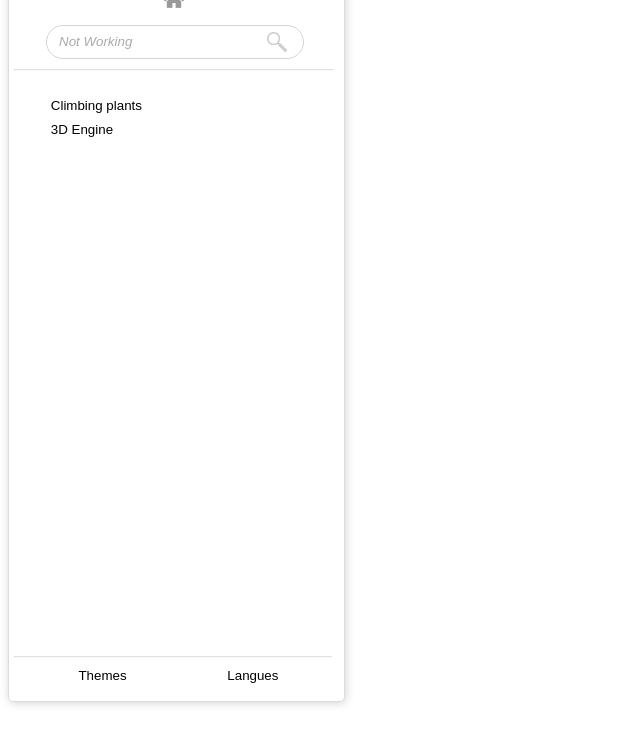
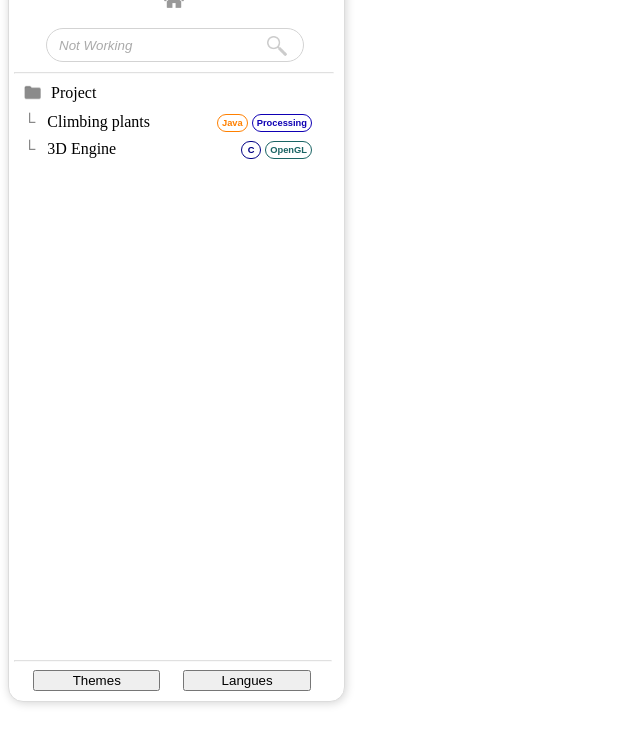
Before and after one commit to noah-dufaud/noah-dufaud, a plain HTML site: page docs/index.html in a window 1280 px wide. Shown: the part 81-816 px from the top of the page, without its empty margins (0-640 px from the left). Drawn offline with Linux system fonts and the light colour scheme.

Commit message:
docs: navigation project label, page content fade

```diff
--- a/docs/index.html
+++ b/docs/index.html
@@ -1,7 +1,7 @@
 <!DOCTYPE html>
 <html>
     <head>
-        <title>Une petite page HTML</title>
+        <title>Noah Dufaud - Portfolio</title>
         <meta charset="utf-8" />
         <link rel="icon" href="favicon.ico" type="image/x-icon">
         <link rel="stylesheet" href="styles/index.css">
@@ -18,15 +18,32 @@
                 <button id="nav-home" onclick="StartHome()">
                     <img src="styles/home.png" width="20px" style="opacity: 0.4;">
                 </button>
-                <div id="nav-search">
+                <div id="nav-search" style="margin-top: 10px;">
                     <input type="text" placeholder="Not Working"/>
                     <img src="styles/search.png" width="20px" style="opacity: 0.2; vertical-align: middle;">
                 </div>
             </div>
             <hr>
-            <div class="navigation-field" style="padding-top: 15px;">
-                <button onclick="StartCB()">Climbing plants</button>
-                <button>3D Engine</button>
+            <div class="navigation-field">
+                <div> <img src="styles/folder.png" width="17pt" style="margin: 0px 10px; opacity: 0.6; vertical-align: top;"/>Project</div>
+                <div class="nav-project" onclick="StartCB()" style="padding-top: 10px;">
+
+                    <span style="opacity: 0.5;">└&nbsp;&nbsp;&nbsp;</span>
+                    <span class="project-name">Climbing plants</span>
+                    <span class="project-label">
+                        <button style="color: rgb(255, 128, 0); border-color: rgb(255, 128, 0);">Java</button>
+                        <button style="color: rgb(15, 0, 180); border-color: rgb(15, 0, 180);">Processing</button>
+
+                    </span>
+                </div>
+                <div class="nav-project" onclick="">
+                    <span style="opacity: 0.5;">└&nbsp;&nbsp;&nbsp;</span>
+                    <span class="project-name">3D Engine</span>
+                    <span class="project-label">
+                        <button style="color: rgb(0, 0, 132); border-color: rgb(0, 0, 132);">C</button>
+                        <button style="color: rgb(25, 100, 100); border-color: rgb(25, 100, 100);">OpenGL</button>
+                    </span>
+                </div>
             </div>
             <div id="navigation-setting" class="navigation-field">
                 <hr>
--- a/docs/js/nav.js
+++ b/docs/js/nav.js
@@ -2,6 +2,7 @@ const div = document.getElementById('navigation-pannel');
 const margin = document.getElementById('margin-pannel');
 const button = document.getElementById('navigation-burger');
 const fields = div.querySelectorAll('.navigation-field');
+const content = document.getElementById("page-content");
 
 let expanded = false;
 
@@ -50,11 +51,15 @@ const ChangeE = () => {
 };
 
 const StartHome = () => {
+    content.classList.add("fade-out");
     fetch("home.html")
     .then(res => res.text())
     .then(html => {
-      document.getElementById("page-content").innerHTML = html;
-      StartHomeJs();
+        setTimeout(() => {
+          document.getElementById("page-content").innerHTML = html;
+          StartHomeJs();
+          content.classList.remove("fade-out");
+        }, 300);
     })
     .then(() =>
     {
@@ -62,14 +67,21 @@ const StartHome = () => {
       url.searchParams.set("page", "home");
       history.pushState("home", "", url);
     })
+    setTimeout(() => {
+      content.classList.remove("fade-out");
+    }, 300);
 }
 
 const StartCB = () => {
+    content.classList.add("fade-out");
     fetch("cb.html")
     .then(res => res.text())
     .then(html => {
-      document.getElementById("page-content").innerHTML = html;
-      StartCBJs();
+        setTimeout(() => {
+          document.getElementById("page-content").innerHTML = html;
+          StartCBJs();
+          content.classList.remove("fade-out");
+        }, 300);
     })
     .then(() =>
     {
--- a/docs/styles/nav.css
+++ b/docs/styles/nav.css
@@ -14,7 +14,7 @@
     transition: all 0.3s ease;
     overflow: hidden;
     padding: 0px;
-    border-radius: 5px;
+    border-radius: 15px;
     padding: 5px 10px 0px 5px;
     border: solid 1pt gainsboro;
     background-color: rgb(255, 255, 255);
@@ -25,7 +25,6 @@
     height: 96vh;
     top: 1vh;
     left: 1vh;
-    border-radius: 5px;
     padding: 5px 10px 0px 5px;
 }
 
@@ -104,18 +103,37 @@
 
 
 
-.navigation-field > button {
-    width: 100%;
+.nav-project {
+    width: 90%;
+    padding: 0px 10px;
     margin-bottom: 5pt;
     background-color: transparent;
     border: none;
-    text-align: left;
-    text-indent: 10%;
+    display: flex;
+    align-items: center;
+    white-space: nowrap;
 }
 
-.navigation-field > button:hover {
+.project-name {
+  flex: 1;              /* prend toute la place restante */
+}
+
+.project-label {
+  margin-left: auto;    /* pousse "A" complètement à droite */
+}
+
+.project-label > button {
+    font-size: 7pt;
+    padding: 3px 4px;
+    border-radius: 9px;
+    min-width: 20px;
+    border: solid 1.3pt;
+    background-color: white;
+    font-weight: 700;
+}
+
+.nav-project:hover .project-name {
     text-decoration: underline;
-
 }
 
 #nav-home {
@@ -213,3 +231,13 @@
   opacity: 1;
   transition: opacity 0.8s ease;
 }
+
+#page-content {
+  opacity: 1;
+  transition: opacity 0.3s ease-out;
+}
+
+#page-content.fade-out {
+  opacity: 0;
+    transition: opacity 0.3s ease-out;
+}
```
Also changed, not shown: docs/styles/folder.png (added).
